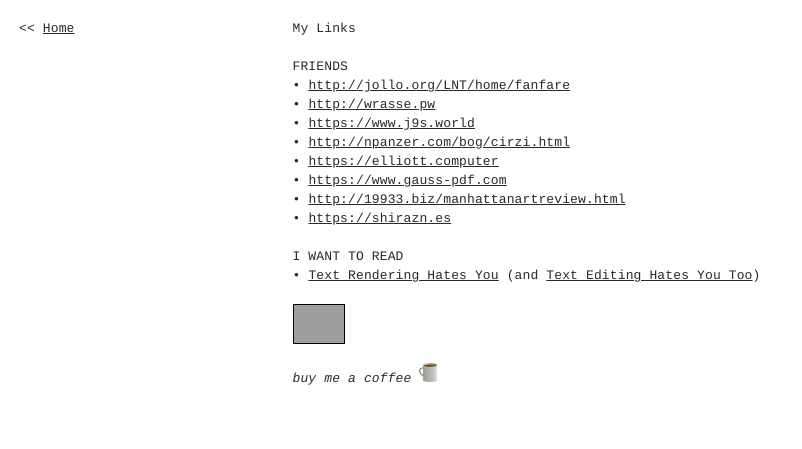
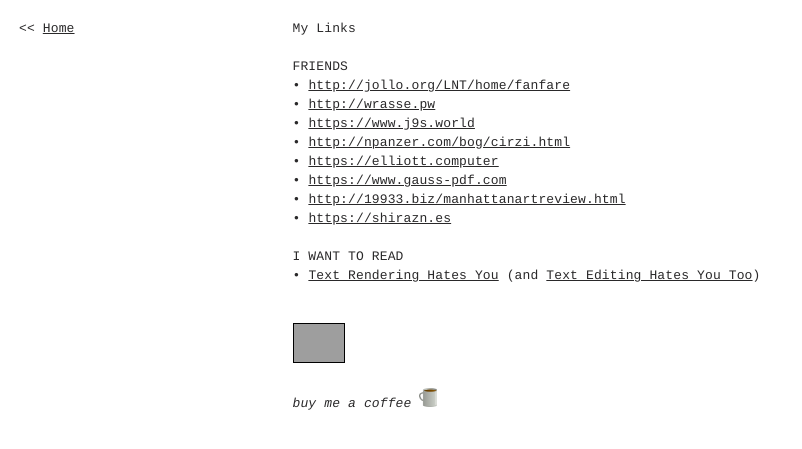
Before and after one commit to beccasinventory/live, a Jekyll site: the page built from pages/_posts/2021-05-08-my-links.md, in a window 1280 px wide. Shown: the top 449 px of the page, without its empty margins (0-802 px from the left). Built offline with Jekyll 4.4.1, drawn with Linux system fonts in a browser that asks for light colours; a script that is not in the unit is left out; grey boxes are pictures that could not be loaded.

Commit message:
cms config

```diff
--- a/pages/_posts/2021-05-08-my-links.md
+++ b/pages/_posts/2021-05-08-my-links.md
@@ -17,6 +17,6 @@
 I WANT TO READ\
 • [Text Rendering Hates You](https://gankra.github.io/blah/text-hates-you) (and [Text Editing Hates You Too](https://lord.io/text-editing-hates-you-too)[](https://lord.io/text-editing-hates-you-too))
 
-<a href="https://gossipsweb.net"><img src="https://gossipsweb.net/images/twwmwh-lime.jpg" alt="This website was made with hands." style="width: auto; height: 38px; border: 1px solid #000;" /></a>
+<a href="https://gossipsweb.net"><br><img src="https://gossipsweb.net/images/twwmwh-lime.jpg" alt="This website was made with hands." style="width: auto; height: 38px; border: 1px solid #000; display: inline-block;"/></a>
 
 *buy me a coffee* <img src="/assets/uploads/unnamed.png" style="height: 19px; width: auto; display: inline-block;">
```
